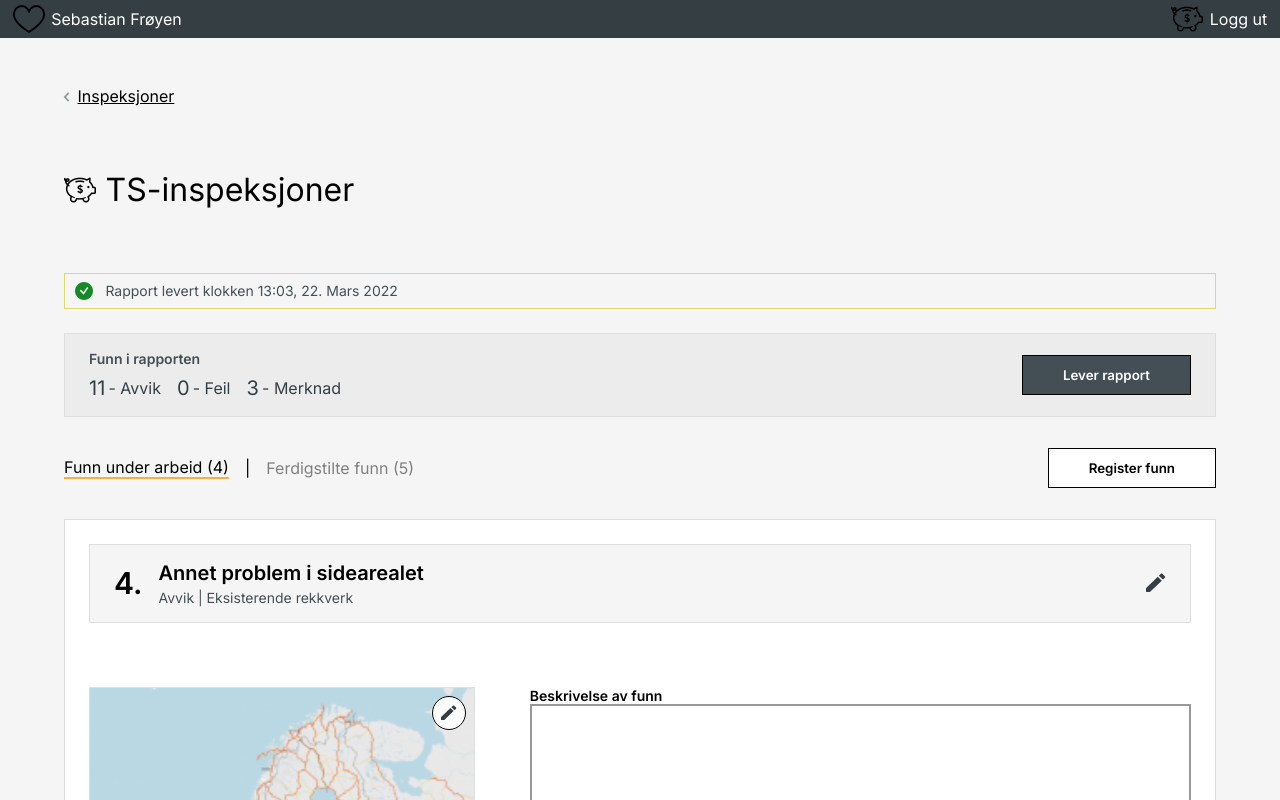
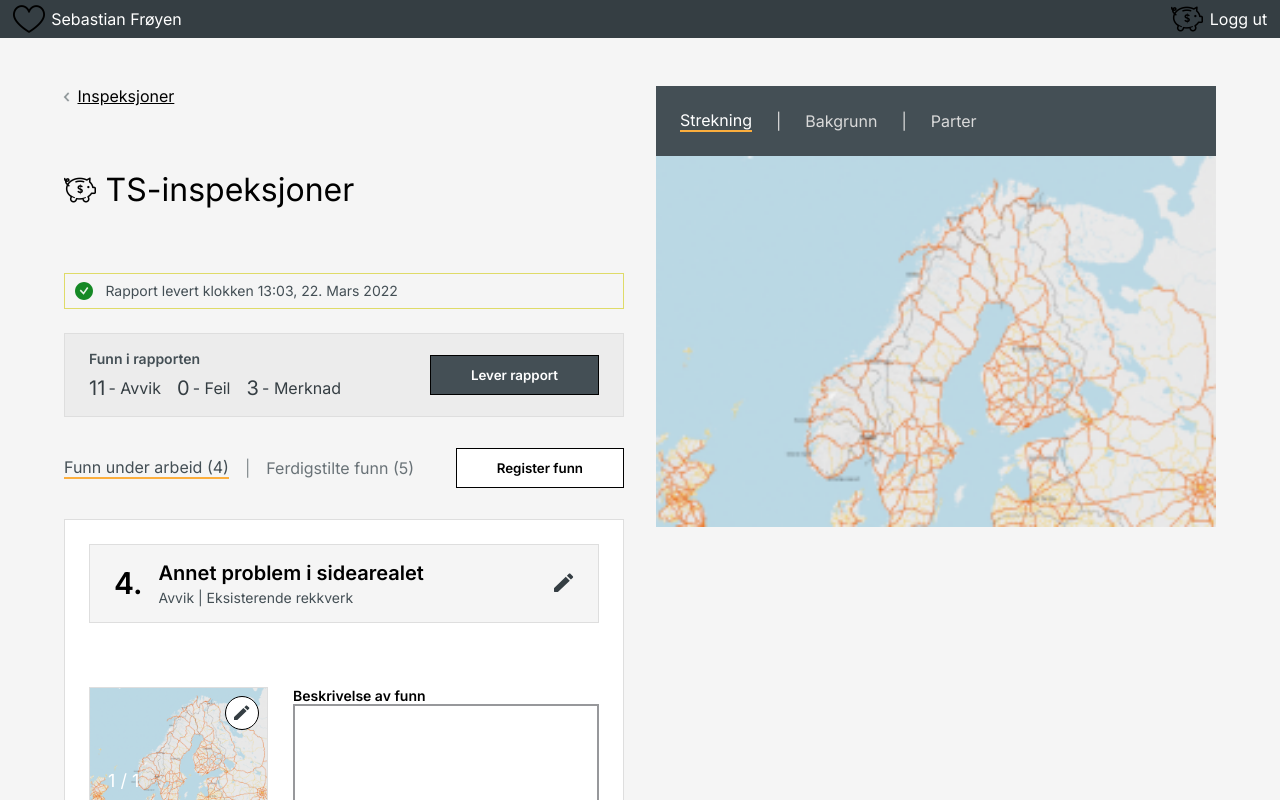
Before and after one commit to sebfro/nextjs-sanity-tutorial, a Next.js app: page /overview/layout in a window 1280 px wide. Shown: the top 800 px of the page. Built offline with nearby package versions, Linux system fonts and the light colour scheme.

Commit message:
Added header for map view in report and made toggle generic

```diff
--- a/components/atoms/Common/LayoutToggle.tsx
+++ b/components/atoms/Common/LayoutToggle.tsx
@@ -1,49 +1,51 @@
 import React from 'react';
 import styled from 'styled-components';
-
-export type Toggle = 'InProgress' | 'Completed';
-
 interface LayoutToggleProps {
-	firstToggleText: string;
-	lastToggleText: string;
-	handleToggleClick: (toggle: Toggle) => void;
-	selectedToggle: Toggle;
+	toggles: string[];
+	handleToggleClick: (toggle: string) => void;
+	selectedToggle: string;
+	className?: string;
+	selectedColor?: string;
+	deselectedColor?: string;
+	divivderColor?: string;
 }
 
 const LayoutToggle: React.FC<LayoutToggleProps> = ({
-	firstToggleText,
-	lastToggleText,
+	toggles,
 	handleToggleClick,
 	selectedToggle,
+	className = '',
+	selectedColor = '#444F55',
+	deselectedColor = '#697277',
+	divivderColor = '#858D90',
 }) => {
 	return (
-		<Toggles>
-			<ToggleBtn
-				className={
-					selectedToggle === 'InProgress'
-						? 'selectedtoggle'
-						: 'deselectedtoggle'
-				}
-				onClick={() => handleToggleClick('InProgress')}
-			>
-				{firstToggleText}
-			</ToggleBtn>
-			<p>|</p>
-			<ToggleBtn
-				className={
-					selectedToggle === 'Completed' ? 'selectedtoggle' : 'deselectedtoggle'
-				}
-				onClick={() => handleToggleClick('Completed')}
-			>
-				{lastToggleText}
-			</ToggleBtn>
+		<Toggles
+			className={className}
+			deselectedColor={deselectedColor}
+			selectedColor={selectedColor}
+		>
+			{toggles.map((t, i) => (
+				<>
+					{i !== 0 && <Divivder color={divivderColor}>|</Divivder>}
+					<ToggleBtn
+						className={
+							selectedToggle === t ? 'selectedtoggle' : 'deselectedtoggle'
+						}
+						onClick={() => handleToggleClick(t)}
+						key={t}
+					>
+						{t}
+					</ToggleBtn>
+				</>
+			))}
 		</Toggles>
 	);
 };
 
 export default LayoutToggle;
 
-const Toggles = styled.div`
+const Toggles = styled.div<{ selectedColor: string; deselectedColor: string }>`
 	display: flex;
 	column-gap: 0.4em;
 	justify-content: flex-start;
@@ -52,9 +54,10 @@ const Toggles = styled.div`
 	align-items: center;
 	.selectedtoggle {
 		border-bottom: 2px solid #fcae3d;
+		color: ${({ selectedColor }) => selectedColor};
 	}
 	.deselectedtoggle {
-		color: grey;
+		color: ${({ deselectedColor }) => deselectedColor};
 	}
 `;
 
@@ -63,3 +66,7 @@ const ToggleBtn = styled.p`
 		cursor: pointer;
 	}
 `;
+
+const Divivder = styled.p<{ color: string }>`
+	color: ${({ color }) => color};
+`;
--- /dev/null
+++ b/components/atoms/Common/Map.tsx
@@ -0,0 +1,51 @@
+import React, { useCallback, useState } from 'react';
+import styled from 'styled-components';
+import LayoutToggle from './LayoutToggle';
+
+interface MapProps {
+	temp?: string;
+}
+const Map: React.FC<MapProps> = () => {
+	const toggles: string[] = ['Strekning', 'Bakgrunn', 'Parter'];
+	const [selectedToggle, setSelectedToggle] = useState<string>(toggles[0]);
+
+	const handleToggle = useCallback((toggle: string) => {
+		setSelectedToggle(toggle);
+	}, []);
+	return (
+		<Wrapper>
+			<Heading>
+				<CustomLayoutToggle
+					selectedColor="#FFFFFF"
+					deselectedColor="#DADADA"
+					divivderColor="#DADADA"
+					handleToggleClick={handleToggle}
+					selectedToggle={selectedToggle}
+					toggles={toggles}
+				/>
+			</Heading>
+			<img src="/ExampleMap.png" />
+		</Wrapper>
+	);
+};
+
+export default Map;
+
+const Heading = styled.div`
+	background-color: #444f55;
+	padding: 1.5em;
+	p {
+		margin: 0;
+	}
+`;
+
+const Wrapper = styled.div`
+	width: 100%;
+	img {
+		width: 100%;
+	}
+`;
+
+const CustomLayoutToggle = styled(LayoutToggle)`
+	column-gap: 1.5em;
+`;
--- a/components/organisms/OverviewLayout.tsx
+++ b/components/organisms/OverviewLayout.tsx
@@ -1,6 +1,7 @@
 import React, { ReactElement } from 'react';
 import styled from 'styled-components';
 import ReportsPage from '../../pages/tsinsp/reportspage';
+import Map from '../atoms/Common/Map';
 import LinkButton from '../atoms/LinkButton';
 import TopBar from '../atoms/TopBar';
 
@@ -14,6 +15,7 @@ const OverviewLayout: React.FC<OverviewLayoutProps> = ({ username }) => {
 		<Layout>
 			<TopBar username={username} />
 			<Content>
+				<LeftContent>
 					<LinkButton
 						className="linkstyling"
 						text="Inspeksjoner"
@@ -26,6 +28,8 @@ const OverviewLayout: React.FC<OverviewLayoutProps> = ({ username }) => {
 						</LogoAndTitle>
 					</Heading>
 					<ReportsPage />
+				</LeftContent>
+				<Map />
 			</Content>
 		</Layout>
 	);
@@ -49,9 +53,16 @@ const Layout = styled.div`
 const Content = styled.div`
 	width: 90%;
 	margin: auto;
+	display: flex;
+	column-gap: 2em;
+	padding: 3em;
 	.linkstyling {
-		margin: 3em 0 1.5em;
+		margin: 0 0 1.5em;
 	}
+`;
+
+const LeftContent = styled.div`
+	width: 100%;
 `;
 
 const Heading = styled.div`
--- a/pages/tsinsp/reportspage.tsx
+++ b/pages/tsinsp/reportspage.tsx
@@ -1,8 +1,6 @@
 import React, { useCallback, useState } from 'react';
 import styled from 'styled-components';
-import LayoutToggle, {
-	Toggle,
-} from '../../components/atoms/Common/LayoutToggle';
+import LayoutToggle from '../../components/atoms/Common/LayoutToggle';
 import DiscoveriesInReportCard from '../../components/atoms/ReportAtoms/DiscoveriesInReportCard';
 import { TagsProps } from '../../components/atoms/ReportAtoms/Tag';
 import ResultStatusCard from '../../components/atoms/ResultStatusCard';
@@ -67,9 +65,13 @@ const inProgressReports: ReportProps[] = [
 ];
 
 const ReportsPage: React.FC = () => {
-	const [selectedToggle, setSelectedToggle] = useState<Toggle>('InProgress');
+	const toggles: string[] = [
+		'Funn under arbeid (4)',
+		`Ferdigstilte funn (${FinishedReports.length})`,
+	];
+	const [selectedToggle, setSelectedToggle] = useState<string>(toggles[0]);
 
-	const handleToggle = useCallback((toggle: Toggle) => {
+	const handleToggle = useCallback((toggle: string) => {
 		setSelectedToggle(toggle);
 	}, []);
 
@@ -86,10 +88,9 @@ const ReportsPage: React.FC = () => {
 			<DiscoveriesInReportCard avvik={11} feil={0} merknad={3} />
 			<BtnRow>
 				<LayoutToggle
-					firstToggleText="Funn under arbeid (4)"
-					lastToggleText={`Ferdigstilte funn (${FinishedReports.length})`}
 					handleToggleClick={handleToggle}
 					selectedToggle={selectedToggle}
+					toggles={toggles}
 				/>
 				<StyledTsButton
 					centerText
@@ -97,7 +98,7 @@ const ReportsPage: React.FC = () => {
 					text="Register funn"
 				/>
 			</BtnRow>
-			{selectedToggle === 'InProgress'
+			{selectedToggle === toggles[0]
 				? inProgressReports.map((r, i) => (
 						<Report {...r} key={r.reportNr + i} />
 				  ))
```
Lines whose indentation alone changed are shown as unchanged.
